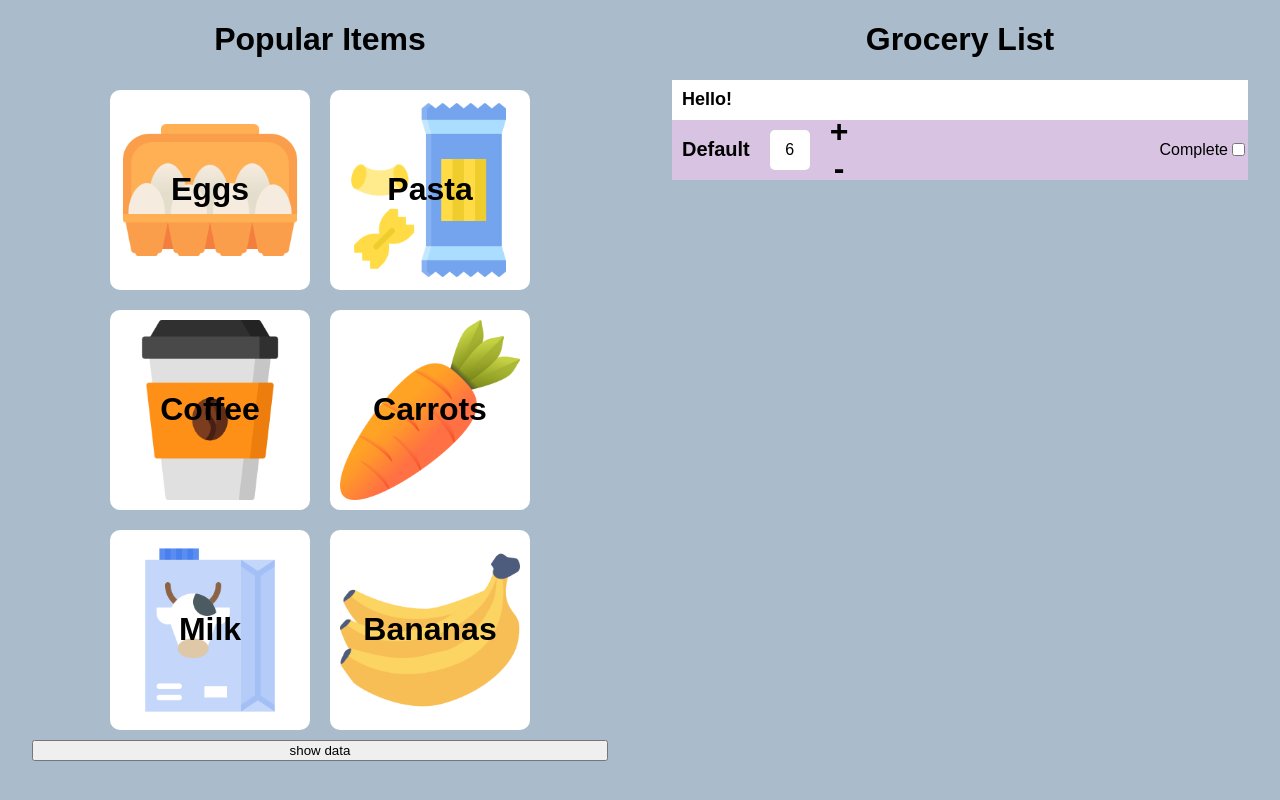
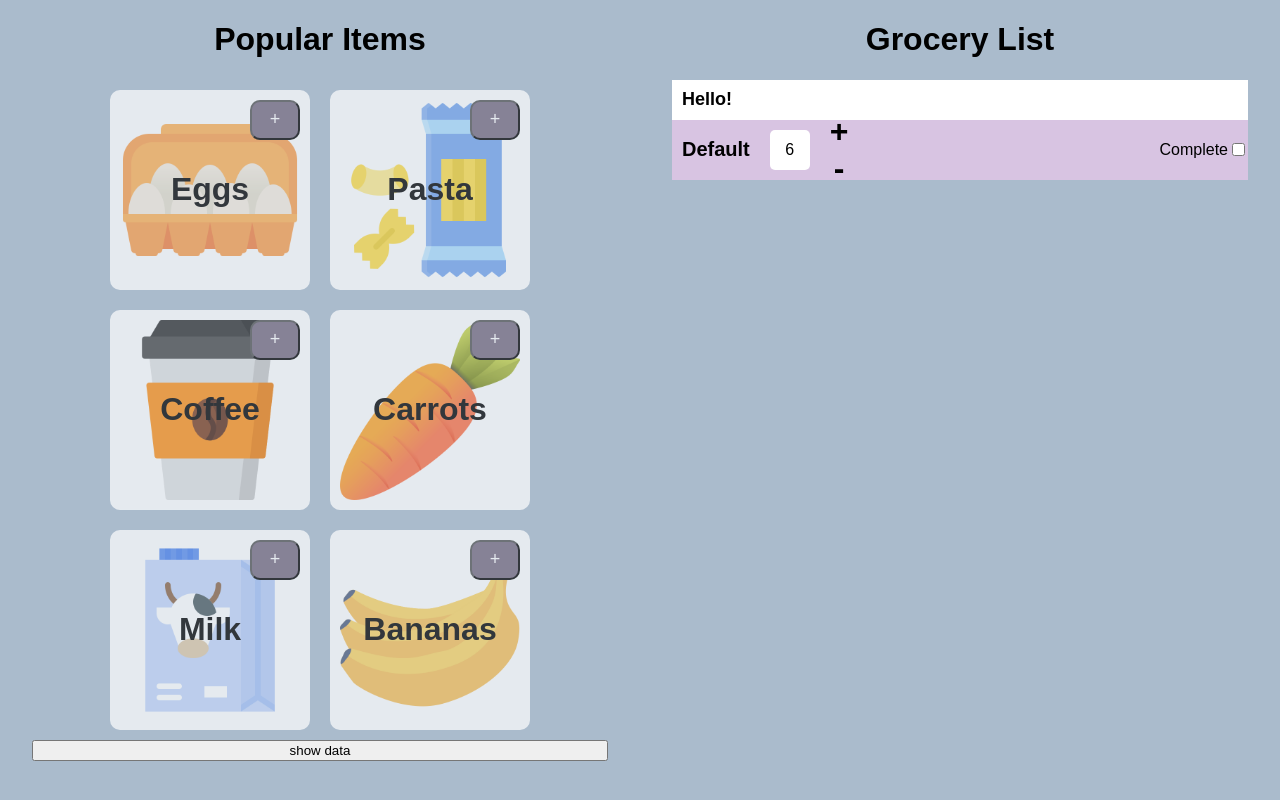
Before and after one commit to Leighai/GroceryList, a Next.js app: page / in a window 1280 px wide. Built offline with nearby package versions, Linux system fonts and the light colour scheme.

Commit message:
added button and hover effects

```diff
--- a/components/GroceryItem/index.js
+++ b/components/GroceryItem/index.js
@@ -10,6 +10,13 @@ const GroceryCont = styled.div`
   background-color: white;
   margin: 10px;
   border-radius: 10px;
+  cursor: default;
+  opacity: 70%;
+  transition: opacity 0.1s ease-in;
+
+  &:hover {
+    opacity: 100%;
+  }
 `
 
 const GroceryImg = styled.img`
@@ -25,14 +32,28 @@ const GroceryText = styled.h1`
   z-index: 1;
 `
 
+const GroceryButton = styled.button`
+  position: absolute;
+  top: 5%;
+  right: 5%;
+  width: 50px;
+  height: 40px;
+  background-color: rgb(120, 106, 128);
+  color: #FFF;
+  font-size: 18px;
+  border-radius: 10px;
+  cursor: pointer;
+`
+
 const GroceryItem = ({
   imgUrl = 'cross.png',
   itemText = 'Default Text',
-  onClick=()=>{}
+  onClick=()=>{},
 }) => {
   return (
-    <GroceryCont onClick={onClick}>
+    <GroceryCont>
       <GroceryImg src={imgUrl} />
+      <GroceryButton onClick={onClick}>+</GroceryButton>
       <GroceryText>{itemText}</GroceryText>
     </GroceryCont>
   )
--- a/pages/index.js
+++ b/pages/index.js
@@ -52,7 +52,6 @@ const Title = styled.h1`
   console.log(data)
 }
 
-
 export default function Home() {
 
   return (
```
Lines whose indentation alone changed are shown as unchanged.
